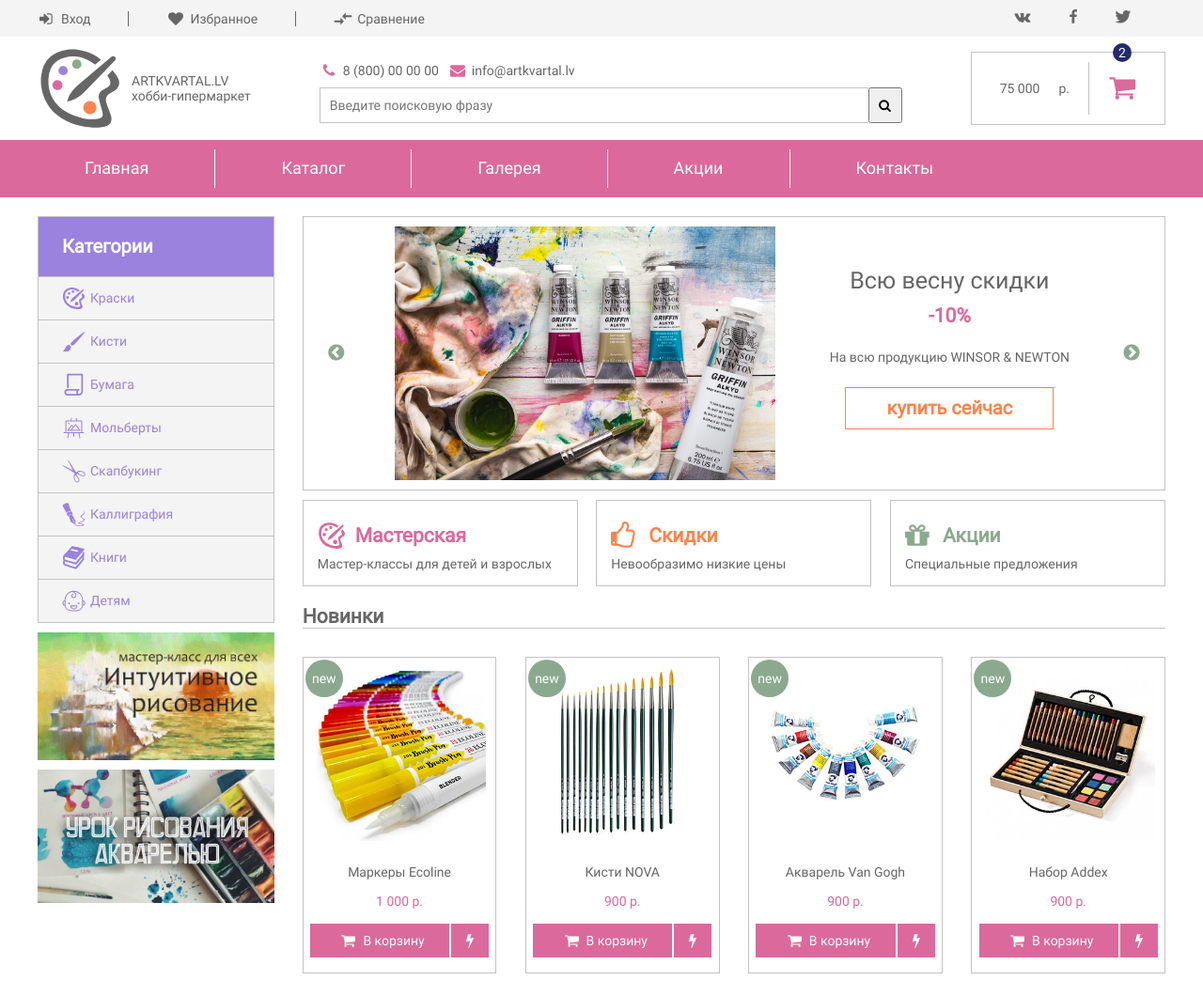
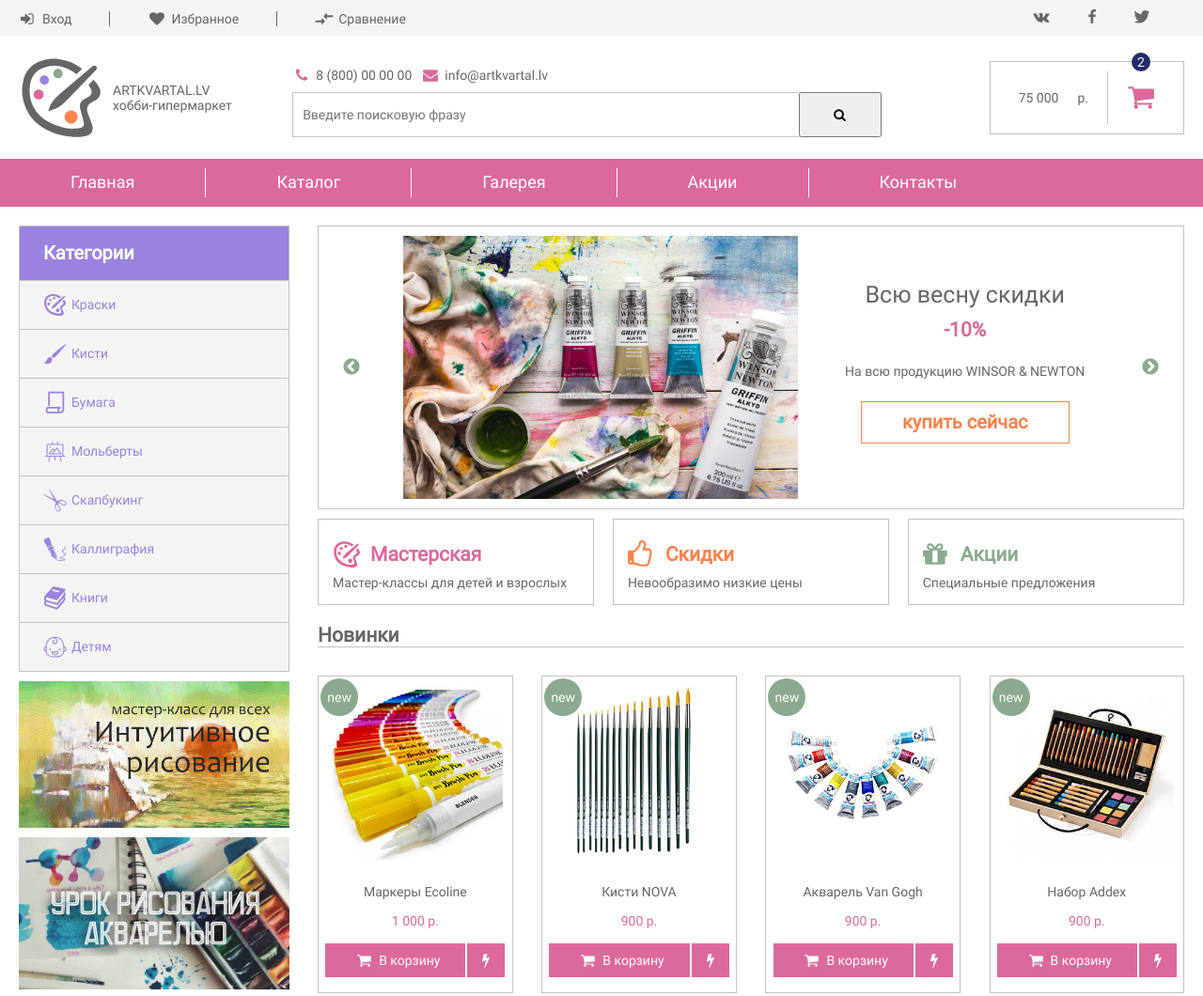
Before and after one commit to IrinaDargele/DargeleIrinaArtkvartal, a website: page index.html in a window 1280 px wide. Shown: the top 1060 px of the page at 94% size. Drawn offline with Linux system fonts and the light colour scheme.

Commit message:
исправление слайдера

```diff
--- a/css/style2.css
+++ b/css/style2.css
@@ -33,10 +33,10 @@
 }
 
 .header_social-icon, .header_logo, .header_nav, .main, .footer, small{
-    max-width: 1240px;
+    max-width: 1280px;
     min-width: 360px;
 
-    padding: 10px calc(50% - 620px);
+    padding: 10px calc(50% - 640px);
 
 }
 
@@ -119,7 +119,7 @@
 }
 
 .logo{
-    margin: 0 20px;
+    margin: 10px 20px;
     display: flex;
     align-items: center;
 }
@@ -150,7 +150,7 @@
 
 
 .kontakts{
-    flex-basis: 50%;
+    flex-basis: 49%;
 }
 
 .search{
@@ -175,6 +175,7 @@
     display: flex;
     align-items: center;
     cursor: pointer;
+    padding: 14px 32px;
 }
 .icon_shopping_cart{
     fill: #dc699b;
@@ -195,7 +196,7 @@
     display: flex;
     align-items: center;
     padding: 10px;
-    margin: 0 20px;
+    margin: 0px 20px 0px 70px;
 }
 
 .basket span{
@@ -247,7 +248,7 @@
 
     border-right: 1px solid #ffffff;
     color: #ffffff;
-    padding: 10px 70px;
+    padding: 5px 75px;
 }
 
 .header_nav li:last-child, .enter a:last-child{
@@ -269,7 +270,7 @@
 }
 
 aside{
-    width: 340px;
+    width: 400px;
 
     margin: 0 10px 0 20px;
 
@@ -292,7 +293,7 @@
     border-top: none;
     background: #f4f4f4;
     color: #9a82df;
-    padding: 10px 25px;
+    padding: 13px 25px;
 }
 
 .categories li:hover{
@@ -309,7 +310,7 @@
     margin: 0;
     background: #9a82df;
     color: #ffffff;
-    padding: 20px 25px;
+    padding: 17px 25px;
 
 }
 
@@ -370,7 +371,7 @@
 
 .slider_img{
     width: 500px;
-    height: 270px;
+    height: 280px;
 }
 
 
@@ -562,7 +563,7 @@
 
 .footer_info{
     font-style: normal;
-    margin: 0 55px;
+    margin: 38px 65px;
 }
 
 .footer_info li{
@@ -786,9 +787,9 @@
         display: none;
     }
 
-      .all_slider.slick-initialized.slick-slider{
-          display: none;
-      }
+    .all_slider{
+        display: none;
+    }
 
 }
 @media screen and (max-width: 520px){
--- a/js/main.js
+++ b/js/main.js
@@ -6,12 +6,35 @@
 
 
 
+    if (window.innerWidth > 570) {
+        $('.all_slider').slick({
+            arrows: true,
+            autoplay: true,
+            autoplaySpeed: 3000,
+            speed: 1000,
+        });
+        sliderIsLive = true;
+    }else{
+        sliderIsLive = false;
+    }
 
-    $('.all_slider').slick({
-        arrows: true,
-        autoplay: true,
-        autoplaySpeed: 3000,
-        speed: 1000,
+    window.addEventListener("resize", function() {
+        if (window.innerWidth <= 570) {
+            if (sliderIsLive) {
+                $('.all_slider').slick('unslick');
+                sliderIsLive = false;
+            }
+        } else {
+            if (!sliderIsLive) {
+                $('.all_slider').slick({
+                    arrows: true,
+                    autoplay: true,
+                    autoplaySpeed: 3000,
+                    speed: 1000,
+                });
+                sliderIsLive = true;
+            }
+        }
     });
 
 
```
